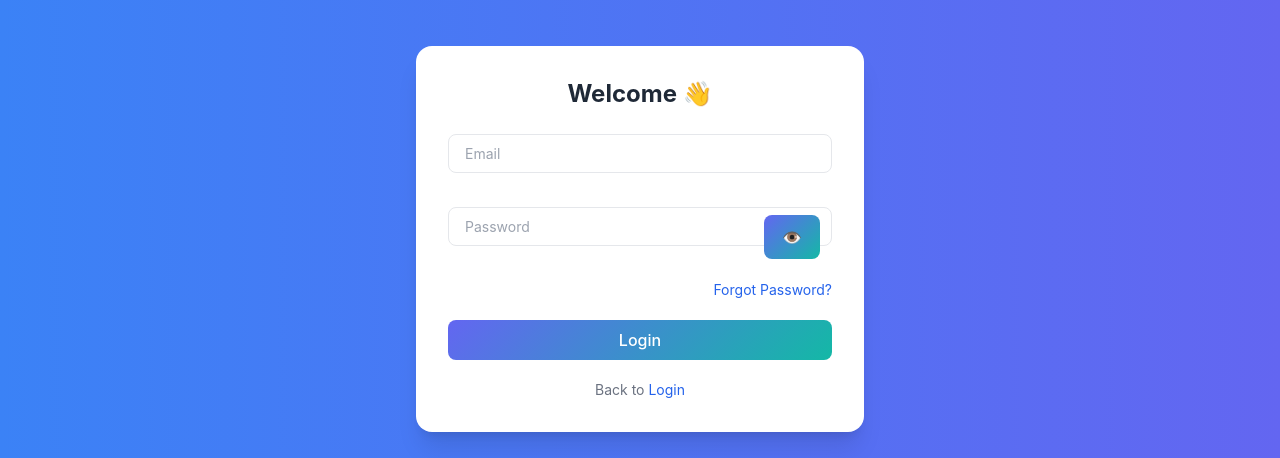
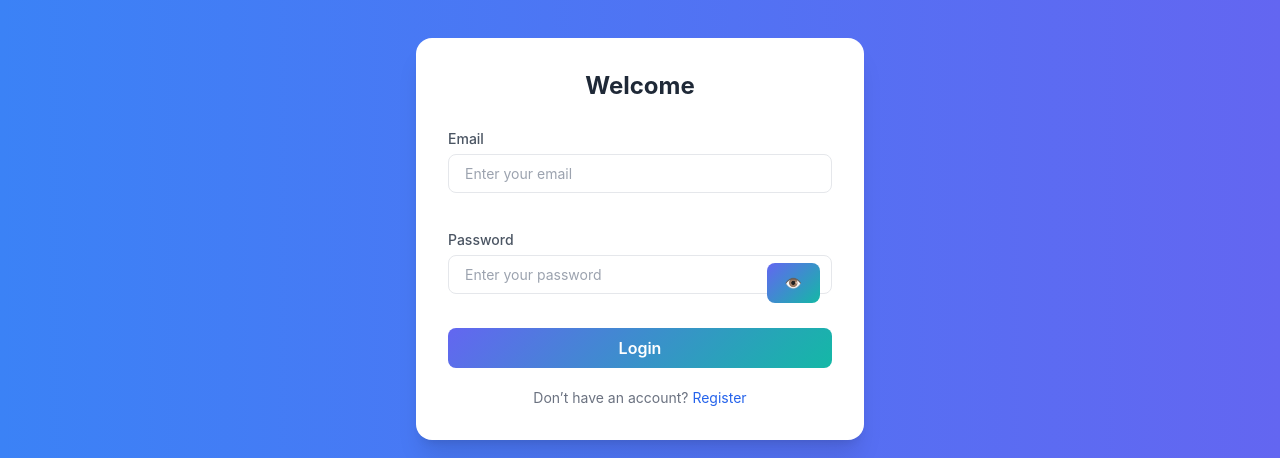
Before and after one commit to 001Amit/frontend, a React (Vite) app: page /login in a window 1280 px wide. Shown: the part 230-688 px from the top of the page. Built offline with nearby package versions, Linux system fonts and the light colour scheme; no server answers.

Commit message:
Update Login.jsx

```diff
--- a/src/pages/Login.jsx
+++ b/src/pages/Login.jsx
@@ -3,7 +3,6 @@ import { loginUser } from "../features/auth/authSlice";
 import { useState } from "react";
 import { useNavigate } from "react-router-dom";
 import { toast } from "react-toastify";
-import api from "../services/api";
 
 export default function Login() {
   const dispatch = useDispatch();
@@ -17,80 +16,60 @@ export default function Login() {
   const [loading, setLoading] = useState(false);
   const [showPassword, setShowPassword] = useState(false);
 
-  // 🔥 FORGOT PASSWORD STATES
-  const [step, setStep] = useState("login");
-  const [resetEmail, setResetEmail] = useState("");
-  const [otp, setOtp] = useState("");
-  const [newPassword, setNewPassword] = useState("");
+  /* ================= VALIDATION ================= */
 
-  /* ================= LOGIN ================= */
+  const validateForm = () => {
+    if (!form.email.trim()) {
+      toast.error("Email is required");
+      return false;
+    }
+
+    if (!/^\S+@\S+\.\S+$/.test(form.email)) {
+      toast.error("Please enter a valid email");
+      return false;
+    }
+
+    if (!form.password) {
+      toast.error("Password is required");
+      return false;
+    }
+
+    if (form.password.length < 6) {
+      toast.error("Password must be at least 6 characters");
+      return false;
+    }
+
+    return true;
+  };
+
+  /* ================= SUBMIT ================= */
 
   const submitHandler = async (e) => {
     e.preventDefault();
+
+    if (!validateForm()) return;
 
     setLoading(true);
     const res = await dispatch(loginUser(form));
     setLoading(false);
 
-    if (res.meta.requestStatus === "fulfilled") {
-      navigate("/");
-    } else {
-      toast.error(res.payload || "Invalid credentials");
-    }
-  };
-
-  /* ================= FORGOT PASSWORD ================= */
-
-  const sendOtp = async () => {
-    if (!resetEmail) return toast.error("Enter email");
-
-    try {
-      setLoading(true);
-      await api.post("/auth/forgot-password", { email: resetEmail });
-      toast.success("OTP sent to your email");
-      setStep("otp");
-    } catch {
-      toast.error("Failed to send OTP");
-    } finally {
-      setLoading(false);
-    }
-  };
-
-  const verifyOtp = async () => {
-    if (!otp) return toast.error("Enter OTP");
-
-    try {
-      setLoading(true);
-      await api.post("/auth/verify-reset-otp", {
-        email: resetEmail,
-        otp,
-      });
-      toast.success("OTP verified");
-      setStep("reset");
-    } catch {
-      toast.error("Invalid OTP");
-    } finally {
-      setLoading(false);
-    }
-  };
-
-  const resetPasswordHandler = async () => {
-    if (newPassword.length < 6) {
-      return toast.error("Password too short");
+    if (res?.error?.status === 429) {
+      toast.error("Too many login attempts. Please try again later.");
+      return;
     }
 
-    try {
-      setLoading(true);
-      await api.post("/auth/reset-password", {
-        email: resetEmail,
-        password: newPassword,
-      });
-      toast.success("Password updated 🎉");
-      setStep("login");
-    } catch {
-      toast.error("Failed to reset password");
-    } finally {
-      setLoading(false);
+    if (res.meta.requestStatus === "fulfilled") {
+      const role = res.payload.role;
+
+      if (role === "admin") {
+        navigate("/admin");
+      } else if (role === "seller") {
+        navigate("/seller/orders");
+      } else {
+        navigate("/");
+      }
+    } else {
+      toast.error(res.payload || "Invalid email or password");
     }
   };
 
@@ -99,32 +78,41 @@ export default function Login() {
 
       <div className="w-full max-w-md bg-white rounded-2xl shadow-xl p-6 md:p-8">
 
-        {/* ================= LOGIN ================= */}
-        {step === "login" && (
-          <>
+        {/* HEADER */}
         <h2 className="text-2xl font-bold text-center mb-6">
-              Welcome 👋
+          Welcome
         </h2>
 
+        {/* FORM */}
         <form onSubmit={submitHandler} className="space-y-5">
 
           {/* EMAIL */}
+          <div>
+            <label className="text-sm font-medium text-gray-600">
+              Email
+            </label>
             <input
               type="email"
-                placeholder="Email"
-                className="w-full px-4 py-2 border rounded-lg"
+              placeholder="Enter your email"
+              className="mt-1 w-full px-4 py-2 border rounded-lg focus:ring-2 focus:ring-blue-500 outline-none"
               value={form.email}
               onChange={(e) =>
                 setForm({ ...form, email: e.target.value })
               }
             />
+          </div>
 
           {/* PASSWORD */}
-              <div className="relative">
+          <div>
+            <label className="text-sm font-medium text-gray-600">
+              Password
+            </label>
+
+            <div className="relative mt-1">
               <input
                 type={showPassword ? "text" : "password"}
-                  placeholder="Password"
-                  className="w-full px-4 py-2 border rounded-lg pr-12"
+                placeholder="Enter your password"
+                className="w-full px-4 py-2 border rounded-lg pr-12 focus:ring-2 focus:ring-blue-500 outline-none"
                 value={form.password}
                 onChange={(e) =>
                   setForm({ ...form, password: e.target.value })
@@ -133,118 +121,31 @@ export default function Login() {
 
               <button
                 type="button"
-                  className="absolute right-3 top-2 text-gray-500"
+                className="absolute right-3 top-2 text-sm text-gray-500"
                 onClick={() => setShowPassword(!showPassword)}
               >
-                  👁️
+                {showPassword ? "🙈" : "👁️"}
               </button>
             </div>
+          </div>
 
-              {/* FORGOT PASSWORD */}
-              <p
-                className="text-sm text-blue-600 cursor-pointer text-right"
-                onClick={() => setStep("forgot")}
-              >
-                Forgot Password?
-              </p>
-
+          {/* BUTTON */}
           <button
-                className="w-full bg-blue-600 text-white py-2 rounded-lg"
+            className="w-full bg-blue-600 text-white py-2 rounded-lg font-semibold hover:bg-blue-700 transition disabled:opacity-60"
             disabled={loading}
           >
             {loading ? "Logging in..." : "Login"}
           </button>
         </form>
-          </>
-        )}
-
-        {/* ================= FORGOT EMAIL ================= */}
-        {step === "forgot" && (
-          <>
-            <h2 className="text-xl font-semibold mb-4">
-              Reset Password
-            </h2>
-
-            <input
-              placeholder="Enter your email"
-              className="w-full px-4 py-2 border rounded-lg mb-4"
-              value={resetEmail}
-              onChange={(e) => setResetEmail(e.target.value)}
-            />
-
-            <button
-              onClick={sendOtp}
-              className="w-full bg-blue-600 text-white py-2 rounded-lg"
-            >
-              Send OTP
-            </button>
-          </>
-        )}
-
-        {/* ================= OTP ================= */}
-        {step === "otp" && (
-          <>
-            <h2 className="text-xl font-semibold mb-4">
-              Verify OTP
-            </h2>
-
-            <input
-              placeholder="Enter OTP"
-              className="w-full px-4 py-2 border rounded-lg mb-4 text-center"
-              value={otp}
-              onChange={(e) =>
-                setOtp(e.target.value.replace(/\D/g, ""))
-              }
-            />
-
-            <button
-              onClick={verifyOtp}
-              className="w-full bg-green-600 text-white py-2 rounded-lg"
-            >
-              Verify
-            </button>
-          </>
-        )}
-
-        {/* ================= RESET PASSWORD ================= */}
-        {step === "reset" && (
-          <>
-            <h2 className="text-xl font-semibold mb-4">
-              New Password
-            </h2>
-
-            <input
-              type="password"
-              placeholder="Enter new password"
-              className="w-full px-4 py-2 border rounded-lg mb-4"
-              value={newPassword}
-              onChange={(e) => setNewPassword(e.target.value)}
-            />
-            <button
-                  type="button"
-                  className="absolute right-3 top-2 text-gray-500"
-                  onClick={() => setShowPassword(!showPassword)}
-                >
-                  👁️
-                </button>
-
-            <button
-              onClick={resetPasswordHandler}
-              className="w-full bg-green-600 text-white py-2 rounded-lg"
-            >
-              Update Password
-            </button>
-          </>
-        )}
 
         {/* FOOTER */}
         <p className="text-sm text-center text-gray-500 mt-5">
-          Back to{" "}
+          Don’t have an account?{" "}
           <span
-            onClick={() => setStep("login")}
-            className="text-blue-600 cursor-pointer"
+            onClick={() => navigate("/register")}
+            className="text-blue-600 cursor-pointer hover:underline"
           >
-            Login
+            Register
           </span>
         </p>
       </div>
```
Lines whose indentation alone changed are shown as unchanged.
